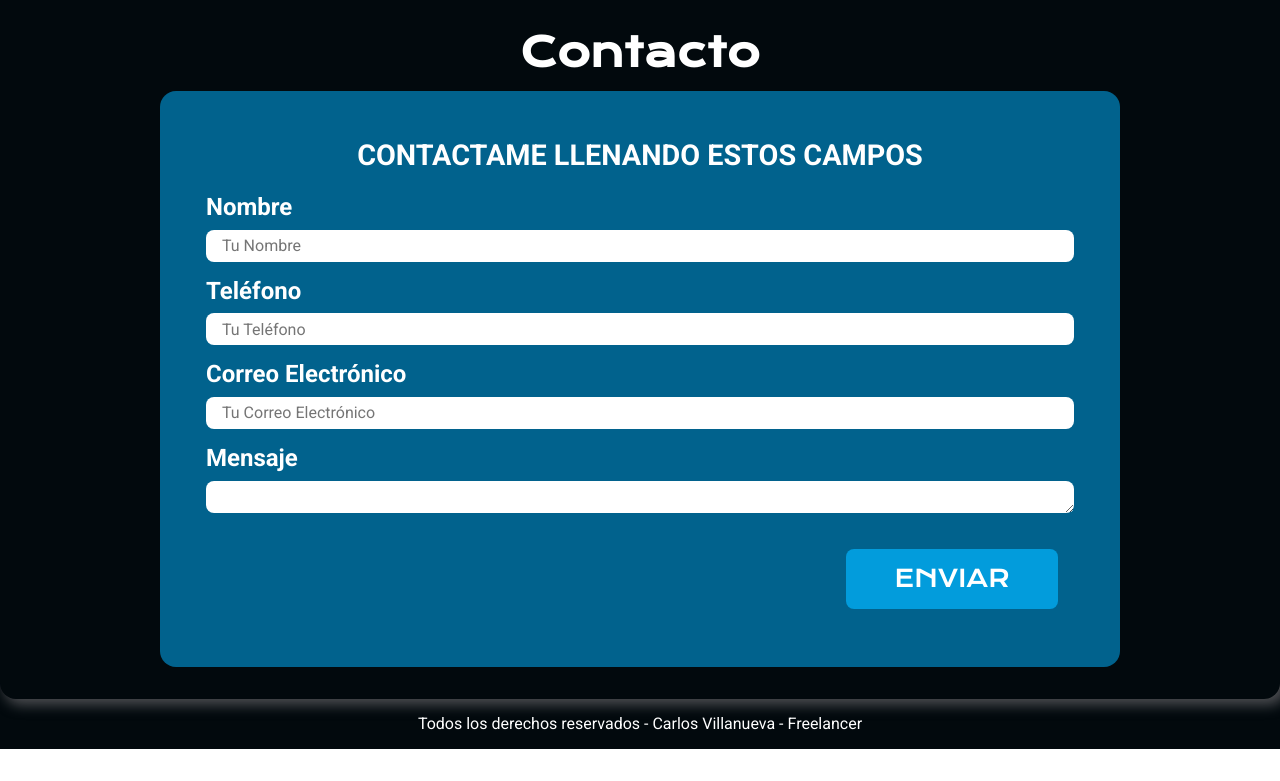
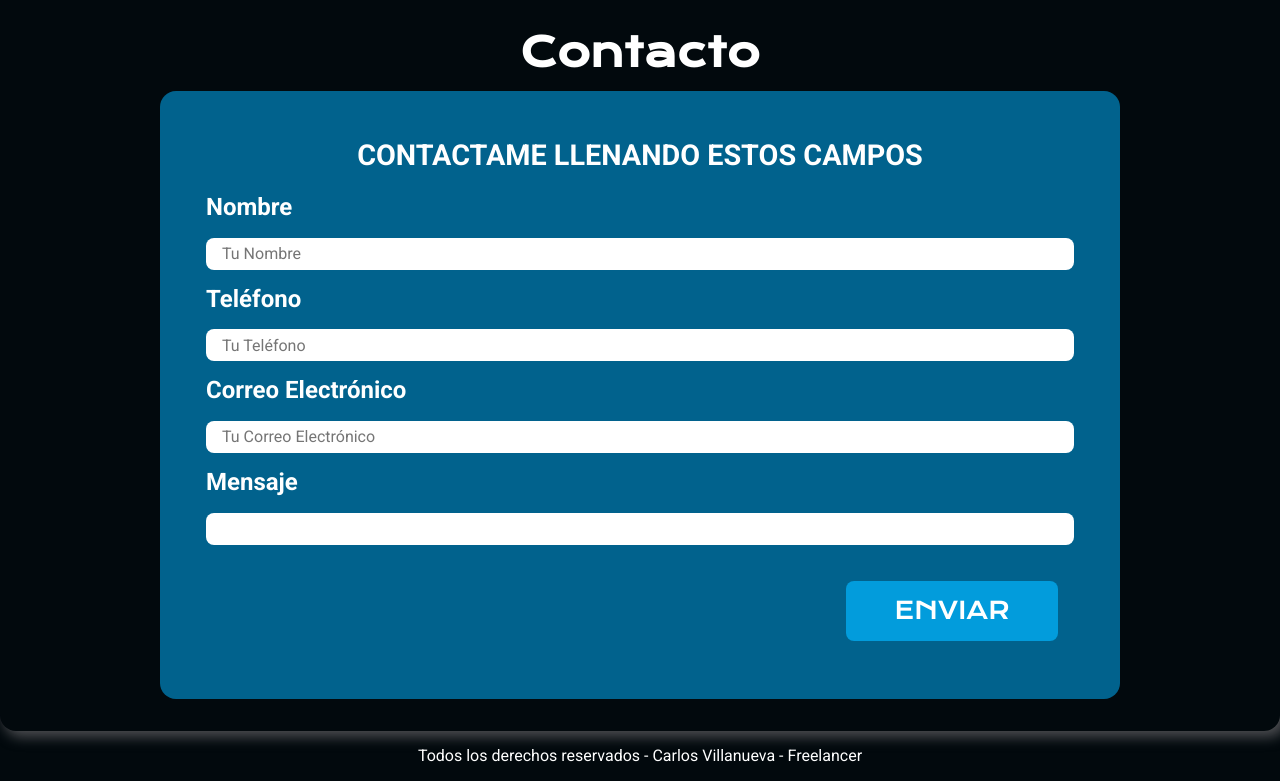
Before and after one commit to CarlosKVillanueva/Pagina_Web_Freelance, a plain HTML site: page index.html in a window 1280 px wide. Shown: the part 1404-2185 px from the top of the page. Before the commit the page ends 2153 px from the top, so only its background shows below. Drawn offline with nearby package versions, Linux system fonts and the light colour scheme.

Commit message:
solucionado resizing text-area

```diff
--- a/css/styles.css
+++ b/css/styles.css
@@ -246,7 +246,8 @@ align-items: center;
     font-weight: bold;
 }
 .contenedor-campos {
-
+    display: flex;
+    flex-direction: column;
 }
 .campo {
     margin-bottom: 1rem;
@@ -256,7 +257,7 @@ align-items: center;
     font-size: 1.5rem;
     color: var(--white);
     font-weight: bold;
-    margin-bottom: .5rem;
+    margin-bottom: 1rem;
     display: block;
 
 }
@@ -267,6 +268,10 @@ align-items: center;
     padding: 1rem;
     border-radius: .5rem;
 }
+textarea {
+    resize: none;
+}
+
 
 
 /* FOOTER */
--- a/index.html
+++ b/index.html
@@ -155,7 +155,7 @@
 
                         <div class="campo">
                             <label for="">Mensaje</label>
-                            <textarea class="input-text" name="" id="" cols="30" rows="10"></textarea>
+                            <textarea class="input-text" name="" id="" cols="30" rows="30"></textarea>
                         </div>
 
                     </div> <!-- .contenedor-campos-->
```
